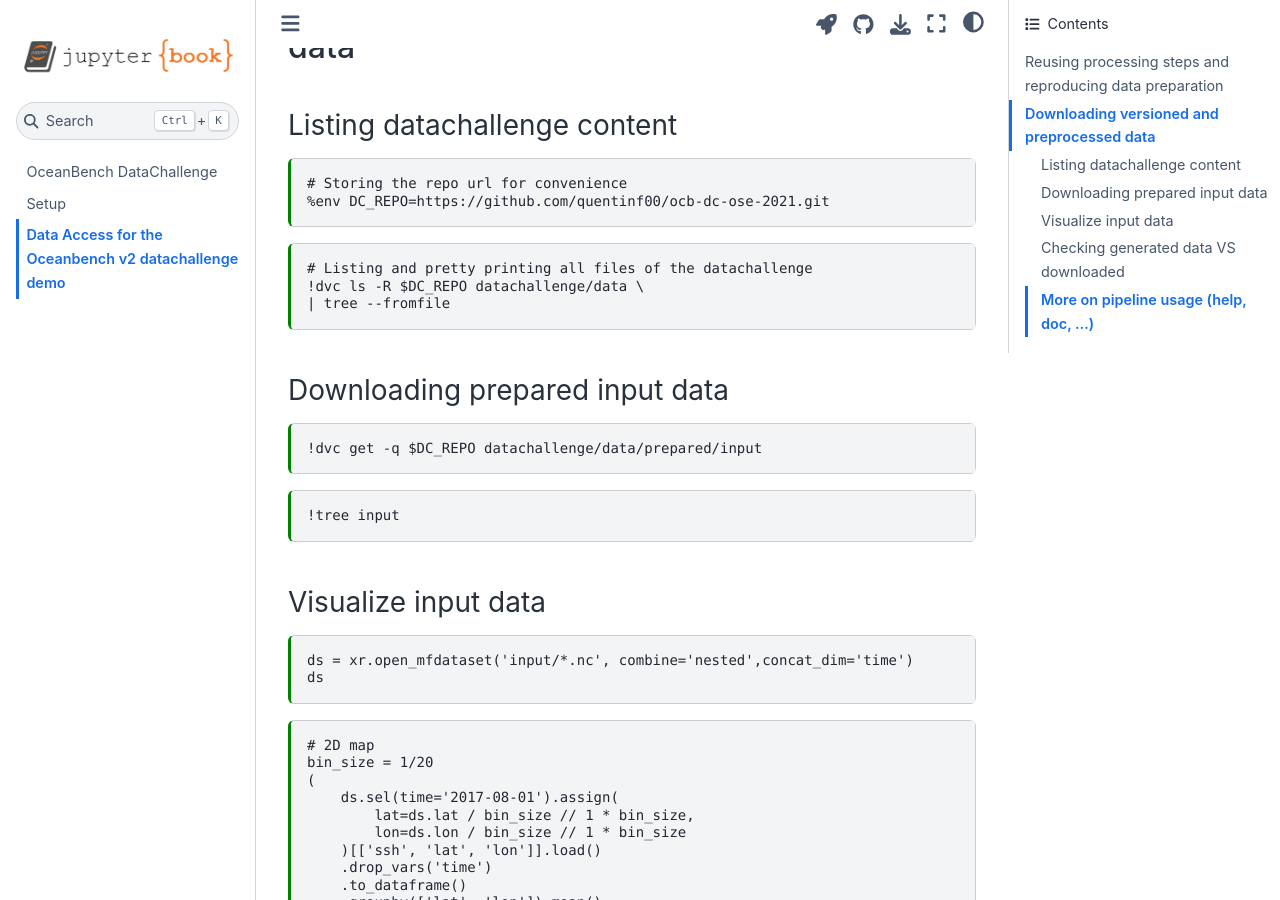
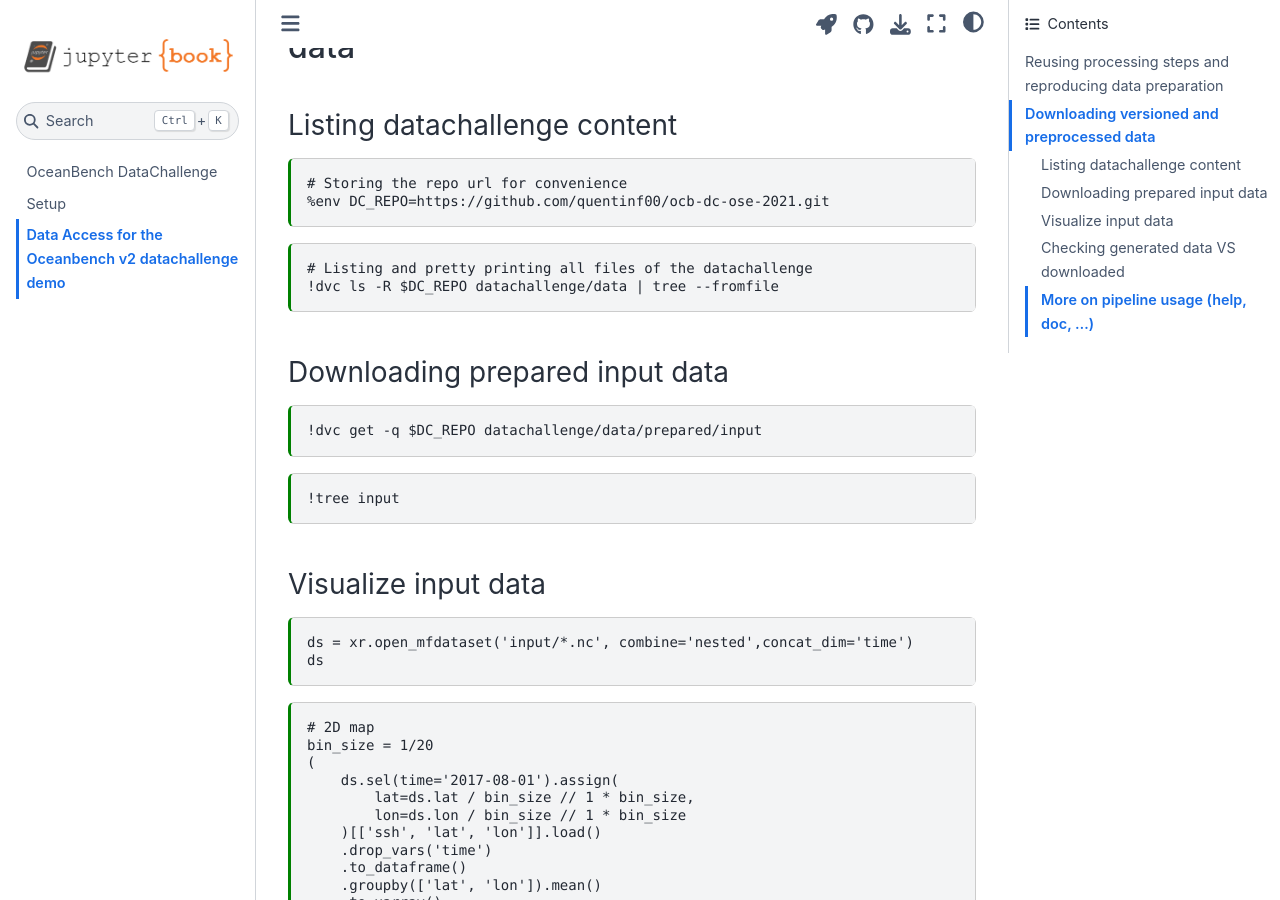
Before and after one commit to quentinf00/ocb-dc-ose-2021, a Jupyter Book: the page built from docs/ocb_dc_ose_2021_data.md, in a window 1280 px wide and 900 px high, scrolled down 1445 px. Built offline with Jupyter Book 1.0.4 settings and Sphinx 7.4.7 and the Sphinx Book theme 1.1.4, drawn with Linux system fonts in a browser that asks for light colours.

````diff
--- a/docs/_config.yml
+++ b/docs/_config.yml
@@ -8,7 +8,7 @@ logo: logo.png
 # Force re-execution of notebooks on each build.
 # See https://jupyterbook.org/content/execute.html
 execute:
-  execute_notebooks: cache
+  execute_notebooks: auto
   run_in_temp: true
   stderr_output: show
   exclude_patterns:
@@ -29,7 +29,7 @@ bibtex_bibfiles:
 
 # Information about where the book exists on the web
 repository:
-  url: https://github.com/quentinf00/ocb-dc-ose-2021.git
+  url: https://github.com/quentinf00/ocb-dc-ose-2021
   path_to_book: docs  # Optional path to your book, relative to the repository root
   branch: main  # Which branch of the repository should be used when creating links (optional)
 
--- a/docs/ocb_dc_ose_2021_data.md
+++ b/docs/ocb_dc_ose_2021_data.md
@@ -67,8 +67,7 @@ bin_size = 1/20
 
 ```{code-cell}
 # Listing and pretty printing all files of the datachallenge
-!dvc ls -R $DC_REPO datachallenge/data \
-| tree --fromfile
+!dvc ls -R $DC_REPO datachallenge/data | tree --fromfile
 ```
 
 ### Downloading prepared input data
````
Also changed, not shown: 2 other files.
